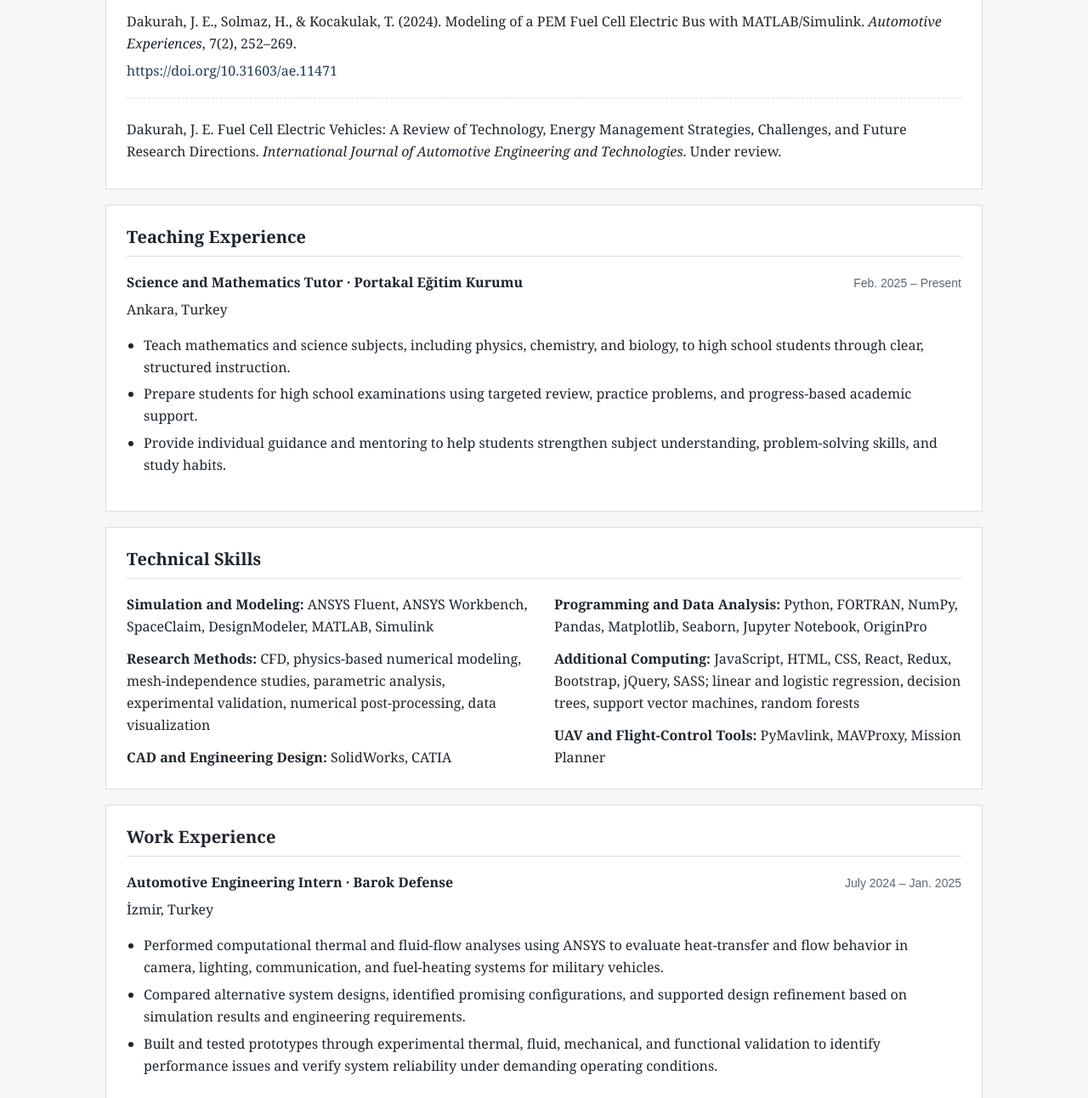
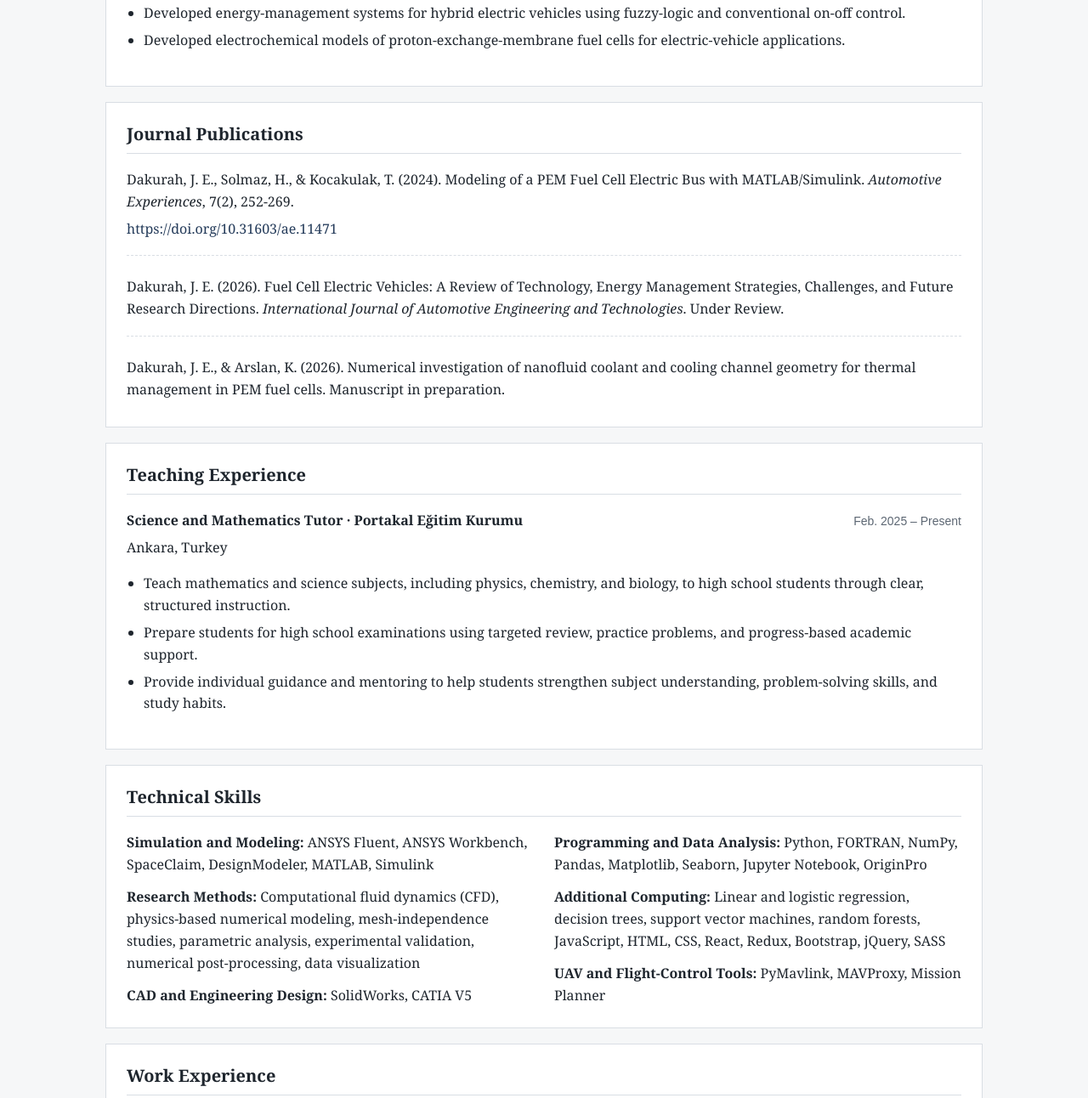
Before and after one commit to johnevansdakurah/johnevansdakurah.github.io, a plain HTML site: page index.html in a window 1280 px wide. Shown: the part 2325-3617 px from the top of the page at 85% size. Drawn offline with Linux system fonts and the light colour scheme.

Commit message:
Update work experience and resume

```diff
--- a/index.html
+++ b/index.html
@@ -150,6 +150,7 @@
               </div>
               <p>BSc in Automotive Engineering · Ankara, Turkey</p>
               <p>CGPA: 3.56 / 4.00</p>
+              <p>Class Rank: 1 / 115</p>
             </div>
           </article>
 
@@ -157,6 +158,9 @@
             <h3>Honors and Awards</h3>
             <div class="cv-item">
               <p><strong>Best Graduating Student</strong>, Department of Automotive Engineering — Gazi University, 2025</p>
+              <p><strong>Fully Funded Turkish Government Scholarship for Master's Studies</strong> — Türkiye Scholarships, 2025-Present</p>
+              <p><strong>Fully Funded Turkish Government Scholarship for Undergraduate Studies</strong> — Türkiye Scholarships, 2021-2025</p>
+              <p><strong>President's National Independence Day Award</strong> — Best Boy Basic Education Graduand, Ghana, 2017</p>
             </div>
           </article>
 
@@ -164,7 +168,7 @@
             <h3>Research Experience</h3>
             <div class="cv-item">
               <div class="cv-topline">
-                <strong>Graduate Research Assistant · Prof. Kamil Aslan</strong>
+                <strong>Graduate Research Assistant · Prof. Kamil Arslan</strong>
                 <span>Sept. 2025 – Present</span>
               </div>
               <p>Ankara, Turkey</p>
@@ -172,6 +176,7 @@
                 <li>Conduct computational and experimental research in thermal and fluid sciences to investigate fluid flow and heat transfer in energy systems.</li>
                 <li>Develop and validate numerical models using mesh-independence studies, parametric analyses, experimental data, and numerical post-processing.</li>
                 <li>Contribute to research on thermal-fluid systems and energy-conversion technologies, including fuel cells, internal combustion engines, heat exchangers, and thermal management.</li>
+                <li>Collaborate with researchers in biomedical engineering on computational and experimental studies of cyclotide transport in membrane-based microfluidic systems, examining mass-transfer behavior under varying pH and flow-rate conditions.</li>
               </ul>
             </div>
             <div class="cv-item">
@@ -191,11 +196,14 @@
           <article class="cv-block" id="publications">
             <h3>Journal Publications</h3>
             <div class="cv-item">
-              <p>Dakurah, J. E., Solmaz, H., &amp; Kocakulak, T. (2024). Modeling of a PEM Fuel Cell Electric Bus with MATLAB/Simulink. <em>Automotive Experiences</em>, 7(2), 252–269.</p>
+              <p>Dakurah, J. E., Solmaz, H., &amp; Kocakulak, T. (2024). Modeling of a PEM Fuel Cell Electric Bus with MATLAB/Simulink. <em>Automotive Experiences</em>, 7(2), 252-269.</p>
               <p><a href="https://doi.org/10.31603/ae.11471">https://doi.org/10.31603/ae.11471</a></p>
             </div>
             <div class="cv-item">
-              <p>Dakurah, J. E. Fuel Cell Electric Vehicles: A Review of Technology, Energy Management Strategies, Challenges, and Future Research Directions. <em>International Journal of Automotive Engineering and Technologies</em>. Under review.</p>
+              <p>Dakurah, J. E. (2026). Fuel Cell Electric Vehicles: A Review of Technology, Energy Management Strategies, Challenges, and Future Research Directions. <em>International Journal of Automotive Engineering and Technologies</em>. Under Review.</p>
+            </div>
+            <div class="cv-item">
+              <p>Dakurah, J. E., &amp; Arslan, K. (2026). Numerical investigation of nanofluid coolant and cooling channel geometry for thermal management in PEM fuel cells. Manuscript in preparation.</p>
             </div>
           </article>
 
@@ -220,12 +228,12 @@
             <div class="skill-grid skill-columns">
               <div class="skill-column">
                 <p><strong>Simulation and Modeling:</strong> ANSYS Fluent, ANSYS Workbench, SpaceClaim, DesignModeler, MATLAB, Simulink</p>
-                <p><strong>Research Methods:</strong> CFD, physics-based numerical modeling, mesh-independence studies, parametric analysis, experimental validation, numerical post-processing, data visualization</p>
-                <p><strong>CAD and Engineering Design:</strong> SolidWorks, CATIA</p>
+                <p><strong>Research Methods:</strong> Computational fluid dynamics (CFD), physics-based numerical modeling, mesh-independence studies, parametric analysis, experimental validation, numerical post-processing, data visualization</p>
+                <p><strong>CAD and Engineering Design:</strong> SolidWorks, CATIA V5</p>
               </div>
               <div class="skill-column">
                 <p><strong>Programming and Data Analysis:</strong> Python, FORTRAN, NumPy, Pandas, Matplotlib, Seaborn, Jupyter Notebook, OriginPro</p>
-                <p><strong>Additional Computing:</strong> JavaScript, HTML, CSS, React, Redux, Bootstrap, jQuery, SASS; linear and logistic regression, decision trees, support vector machines, random forests</p>
+                <p><strong>Additional Computing:</strong> Linear and logistic regression, decision trees, support vector machines, random forests, JavaScript, HTML, CSS, React, Redux, Bootstrap, jQuery, SASS</p>
                 <p><strong>UAV and Flight-Control Tools:</strong> PyMavlink, MAVProxy, Mission Planner</p>
               </div>
             </div>
@@ -273,8 +281,8 @@
         </article>
         <article>
           <h3>Design and Analysis of an M3 Category Articulated Bus</h3>
-          <p class="project-meta">SolidWorks, CATIA · Sept. 2023 – Dec. 2023</p>
-          <p>Developed a 3D model of a 17.1-meter articulated bus using CATIA and performed structural analyses.</p>
+          <p class="project-meta">SolidWorks, CATIA V5 · Sept. 2023 – Dec. 2023</p>
+          <p>Developed a 3D model of a 17.1-meter articulated bus using CATIA V5 and performed structural analyses.</p>
         </article>
       </div>
     </section>
```
